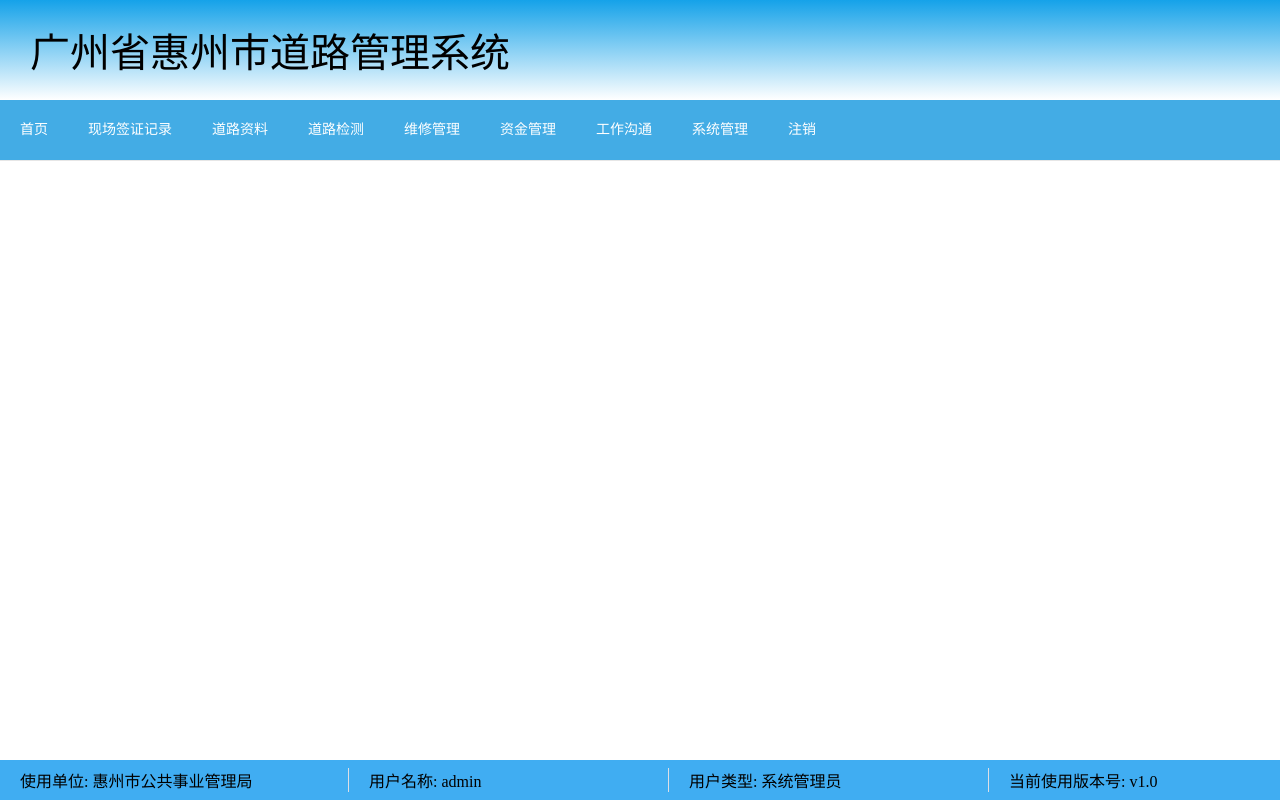
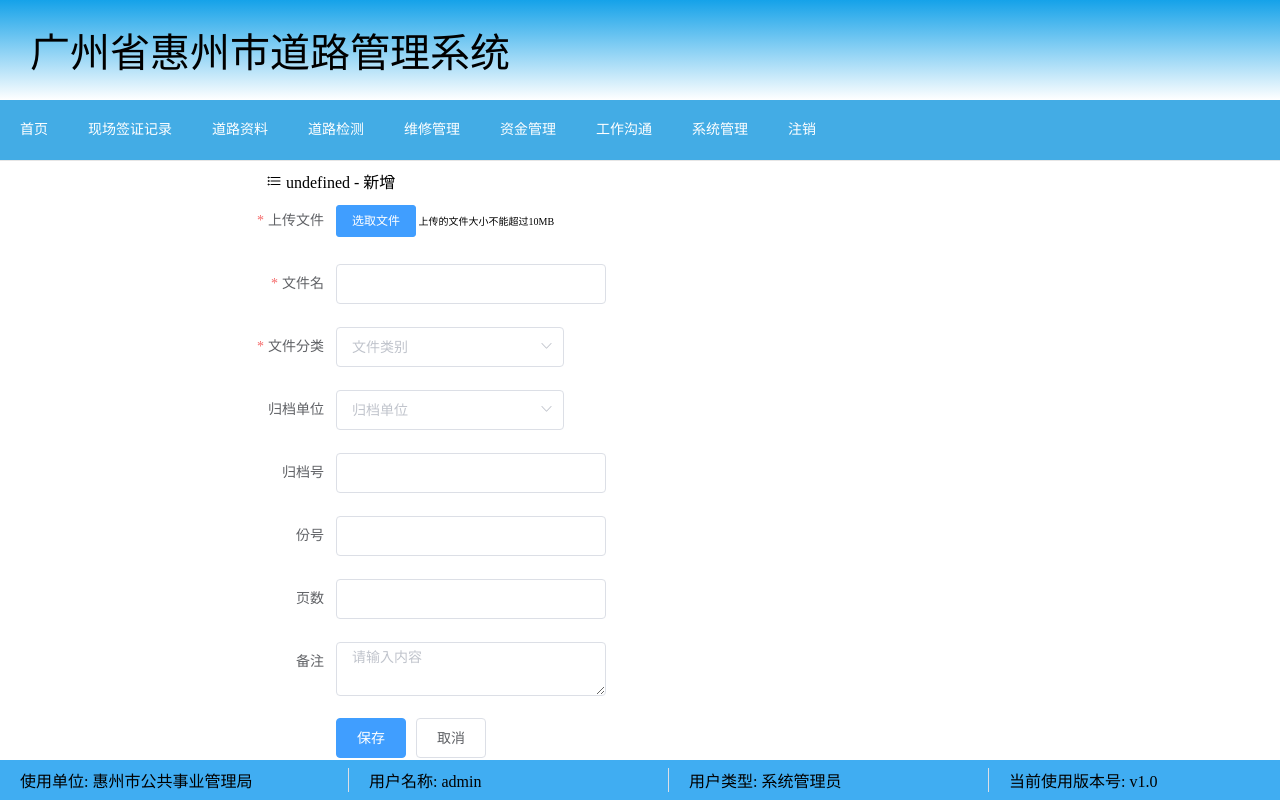
Before and after one commit to qingl812/rimsystem-ui, a Vue app: page /doc-new in a window 1280 px wide. Built offline with nearby package versions, Linux system fonts and the light colour scheme; sample sign-in values are in the browser's storage; what vue-baidu-map would draw is missing.

Commit message:
添加了新增文档界面

```diff
--- a/mock/index.ts
+++ b/mock/index.ts
@@ -19,6 +19,7 @@ Mock.mock("/api/mlevels_name_list", "get", test.mlevels_name_list);
 Mock.mock("/api/file_types_list", "get", test.file_types_list);
 Mock.mock("/api/file_info_list", "get", test.file_info_list);
 Mock.mock("/api/file_download", "get", test.file_download);
+Mock.mock("/api/file_upload", "post", test.file_upload);
 
 // login
 Mock.mock("/api/login", "post", test.login);
--- a/mock/test.ts
+++ b/mock/test.ts
@@ -151,4 +151,9 @@ export default {
 			url: "url_" + info.file_id,
 		};
 	},
+	file_upload: (params: AxiosRequestHeaders): unknown => {
+		// mockjax只支持ajax请求，不支持form表单，所以失败。
+		params;
+		return;
+	},
 };
--- a/src/components/GNavigate.vue
+++ b/src/components/GNavigate.vue
@@ -17,10 +17,26 @@
 			<el-menu-item index="/e">资金管理</el-menu-item>
 			<el-menu-item index="/f">工作沟通</el-menu-item>
 			<el-menu-item index="/g">系统管理</el-menu-item>
-            <el-menu-item index="/h">注销</el-menu-item>
+			<el-menu-item @click="logout()">注销</el-menu-item>
 		</el-menu>
 	</div>
 </template>
+
+<script lang="ts">
+import { Component, Vue } from "vue-property-decorator";
+
+@Component
+export default class DocNew extends Vue {
+	constructor() {
+		super();
+	}
+
+	logout(): void {
+		localStorage.removeItem("authentication");
+		this.$router.push("/login");
+	}
+}
+</script>
 
 <style scoped lang="scss">
 @import "themes/normal.scss";
--- a/src/router/index.ts
+++ b/src/router/index.ts
@@ -38,6 +38,13 @@ const routes: Array<RouteConfig> = [
 				component: () => import("@/views/DocManage.vue"),
 				meta: {
 					title: "文档管理 - 道路信息管理系统",
+				},
+			},
+			{
+				path: "/doc-new",
+				component: () => import("@/views/DocNew.vue"),
+				meta: {
+					title: "新增文档 - 道路信息管理系统",
 				},
 			},
 			{
--- a/src/views/DocManage.vue
+++ b/src/views/DocManage.vue
@@ -111,7 +111,12 @@
 
 			<div class="option">
 				<div class="centered">
-					<el-button type="primary" plain size="medium">
+					<el-button
+						type="primary"
+						plain
+						size="medium"
+						@click="jump('doc-new')"
+					>
 						新增
 					</el-button>
 					<el-button type="primary" plain size="medium">
@@ -197,6 +202,7 @@ export default class RoadInformation extends Vue {
 		setTimeout(() => (this.m_table_loading = false), 300);
 	}
 
+	// eslint-disable-next-line
 	download(index: number, scope: any): void {
 		axios({
 			method: "get",
@@ -206,6 +212,13 @@ export default class RoadInformation extends Vue {
 			},
 		}).then((response: AxiosResponse) => {
 			window.open(response.data.url, "_blank")?.location;
+		});
+	}
+
+	jump(target: string): void {
+		this.$router.push({
+			path: target,
+			query: { road_name: this.$route.query.road_name },
 		});
 	}
 }
--- /dev/null
+++ b/src/views/DocNew.vue
@@ -0,0 +1,216 @@
+<template>
+	<div class="doc-new">
+		<div class="title centered-vertical">
+			<ion-icon name="list-outline"></ion-icon>
+			<span>
+				{{ this.$route.query.road_name + " - 新增" }}
+			</span>
+		</div>
+		<el-form :model="m_form" ref="form" label-width="80px">
+			<el-form-item label="上传文件" :rules="[{ required: true }]">
+				<el-upload
+					class="upload"
+					ref="upload"
+					action="api/file_upload"
+					:file-list="m_file_list"
+					:data="m_form"
+					:multiple="false"
+					:limit="1"
+					:auto-upload="false"
+				>
+					<el-button slot="trigger" size="small" type="primary">
+						选取文件
+					</el-button>
+					<span slot="tip" class="upload-tip">
+						上传的文件大小不能超过10MB
+					</span>
+				</el-upload>
+			</el-form-item>
+			<el-form-item
+				label="文件名"
+				prop="name"
+				:rules="[{ required: true, message: '文件名不能为空' }]"
+			>
+				<el-input
+					type="name"
+					v-model="m_form.name"
+					autocomplete="off"
+				></el-input>
+			</el-form-item>
+			<el-form-item
+				label="文件分类"
+				prop="type"
+				:rules="[{ required: true, message: '文件分类不能为空' }]"
+			>
+				<el-select
+					type="type"
+					v-model="m_form.type"
+					clearable
+					placeholder="文件类别"
+				>
+					<el-option
+						v-for="item in m_file_types.types"
+						:key="item"
+						:label="item"
+						:value="item"
+					>
+					</el-option>
+				</el-select>
+			</el-form-item>
+			<el-form-item label="归档单位">
+				<el-select
+					v-model="m_form.unit"
+					clearable
+					placeholder="归档单位"
+				>
+					<el-option
+						v-for="item in m_units"
+						:key="item"
+						:label="item"
+						:value="item"
+					>
+					</el-option>
+				</el-select>
+			</el-form-item>
+			<el-form-item
+				label="归档号"
+				prop="archive_number"
+				:rules="[{ type: 'integer', message: '归档号必须为数字值' }]"
+			>
+				<el-input
+					v-model.number="m_form.archive_number"
+					type="archive_number"
+				></el-input>
+			</el-form-item>
+			<el-form-item
+				label="份号"
+				prop="part_number"
+				:rules="[{ type: 'integer', message: '份号必须为数字值' }]"
+			>
+				<el-input
+					v-model.number="m_form.part_number"
+					type="archive_number"
+				></el-input>
+			</el-form-item>
+			<el-form-item
+				label="页数"
+				prop="page_number"
+				:rules="[{ type: 'integer', message: '页数必须为数字值' }]"
+			>
+				<el-input
+					v-model.number="m_form.page_number"
+					type="archive_number"
+				></el-input>
+			</el-form-item>
+			<el-form-item label="备注">
+				<el-input
+					type="textarea"
+					placeholder="请输入内容"
+					v-model="m_form.remark"
+					:autosize="{ minRows: 2, maxRows: 4 }"
+				></el-input>
+			</el-form-item>
+			<el-form-item>
+				<el-button type="primary" @click="submitUpload()">
+					保存
+				</el-button>
+				<el-button>取消</el-button>
+			</el-form-item>
+		</el-form>
+	</div>
+</template>
+
+<script lang="ts">
+import { Component, Vue } from "vue-property-decorator";
+import axios, { AxiosResponse } from "axios";
+
+@Component
+export default class DocNew extends Vue {
+	private m_file_types = {
+		road_name: "",
+		types: [],
+	};
+	private m_units = new Array<string>();
+	private m_form = {
+		road_name: this.$route.query.road_name,
+		name: "",
+		type: "",
+		unit: "",
+		archive_number: "",
+		part_number: "",
+		page_number: "",
+		remark: "",
+	};
+	private m_file_list = [];
+
+	constructor() {
+		super();
+	}
+
+	mounted(): void {
+		axios({
+			method: "get",
+			url: "/api/file_types_list",
+			data: {
+				road_name: this.$route.query.road_name,
+			},
+		}).then((response: AxiosResponse) => {
+			this.m_file_types = response.data;
+		});
+
+		axios({
+			method: "get",
+			url: "/api/unit_name_list",
+		}).then((response: AxiosResponse) => {
+			response.data.units.forEach((element: string) => {
+				this.m_units.push(element);
+			});
+		});
+	}
+
+	submitUpload(): void {
+		// eslint-disable-next-line @typescript-eslint/no-explicit-any
+		let form_div = this.$refs.form as any;
+		// eslint-disable-next-line @typescript-eslint/no-explicit-any
+		form_div.validate((valid: any) => {
+			if (valid) {
+				alert("submit!");
+			} else {
+				// error submit!!
+				return false;
+			}
+		});
+		// eslint-disable-next-line @typescript-eslint/no-explicit-any
+		let div = this.$refs.upload as any;
+		div.submit();
+	}
+}
+</script>
+
+<style scoped lang="scss">
+@import "themes/normal.scss";
+
+.doc-new {
+	margin: auto;
+	margin-left: 20%;
+}
+
+.doc-new > .title {
+	height: 40px;
+	margin-left: 10px;
+
+	span {
+		margin-left: 4px;
+	}
+}
+
+.doc-new > .el-form {
+	width: 350px;
+
+	.upload {
+		span {
+			font-size: 10px;
+		}
+	}
+}
+</style>
```
Lines whose indentation alone changed are shown as unchanged.
